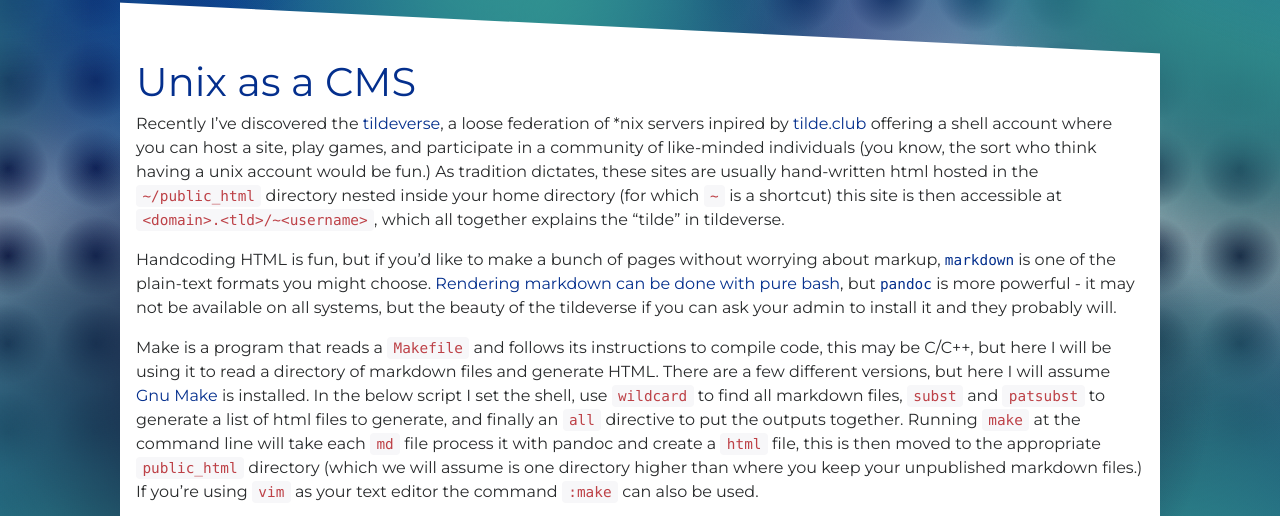
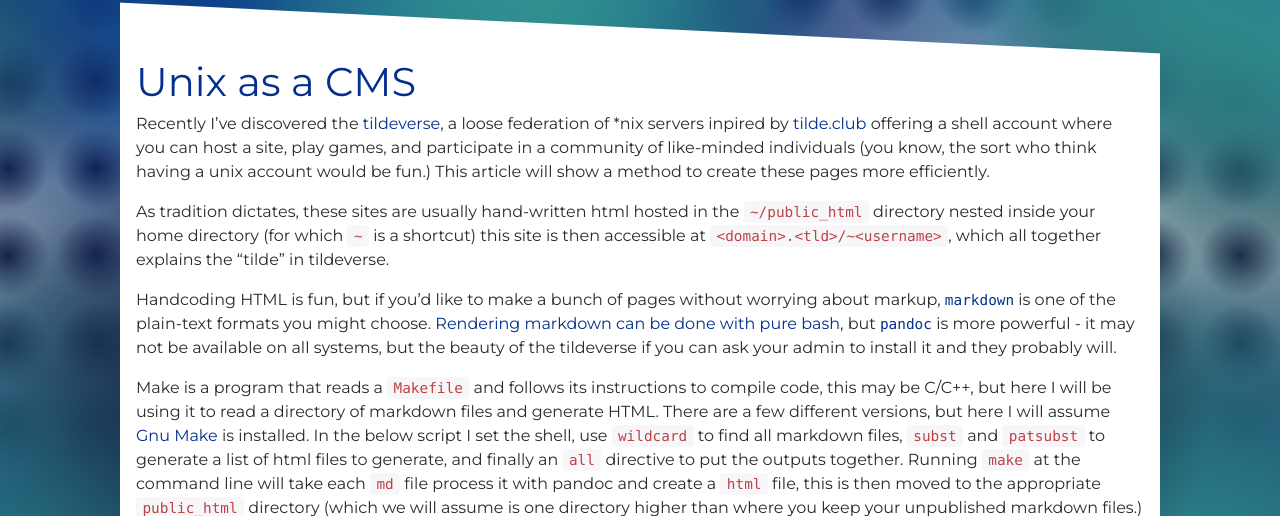
Before and after one commit to JKirchartz/jkirchartz.github.com, a Jekyll site: the page built from _posts/2018-09-11-unix-as-a-cms.md, in a window 1280 px wide and 900 px high, scrolled down 398 px, cut to the strip 146-662 px from the top of the window. Built offline with Jekyll 4.4.1, drawn with Linux system fonts in a browser that asks for light colours; nearby versions of some CDN libraries; comment, search, counter and statistics services are not loaded; some of the changed text lies outside the part shown.

Commit message:
fix new articles, actually publish 'book metaphor'

```diff
--- a/_posts/2018-09-11-unix-as-a-cms.md
+++ b/_posts/2018-09-11-unix-as-a-cms.md
@@ -6,7 +6,8 @@
 
 Recently I've discovered the [tildeverse][1], a loose federation of *nix servers inpired by [tilde.club][2] offering a shell account
 where you can host a site, play games, and participate in a community of like-minded individuals (you know, the sort who think having a
-unix account would be fun.)
+unix account would be fun.) This article will show a method to create these pages more efficiently.<!--more-->
+
 As tradition dictates, these sites are usually hand-written html hosted in the `~/public_html` directory nested inside your home directory (for which `~` is a shortcut)
 this site is then accessible at `<domain>.<tld>/~<username>`, which all together explains the "tilde" in tildeverse.
 
```
Also changed, not shown: _posts/2018-09-11-the_book_metaphor.md (+2 -3 lines).
